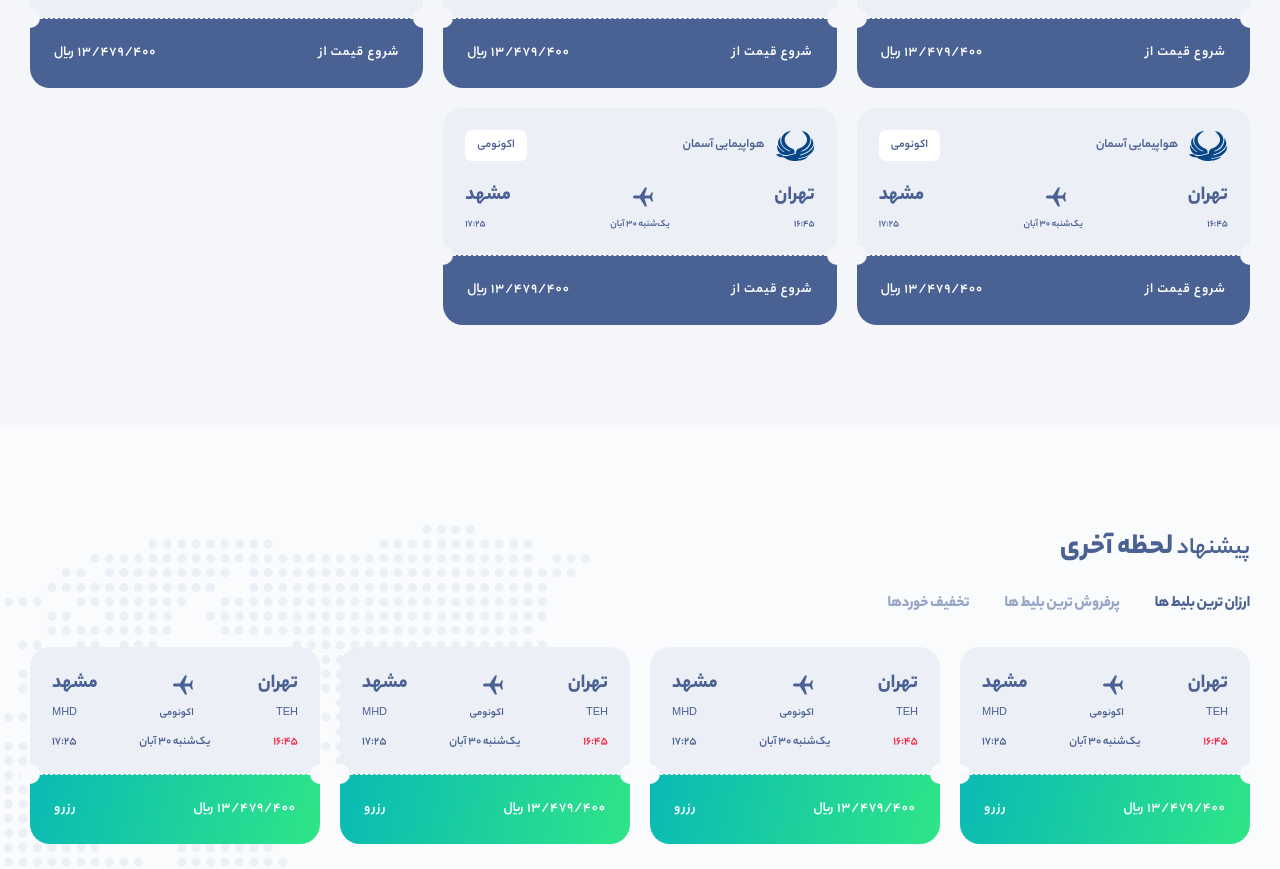
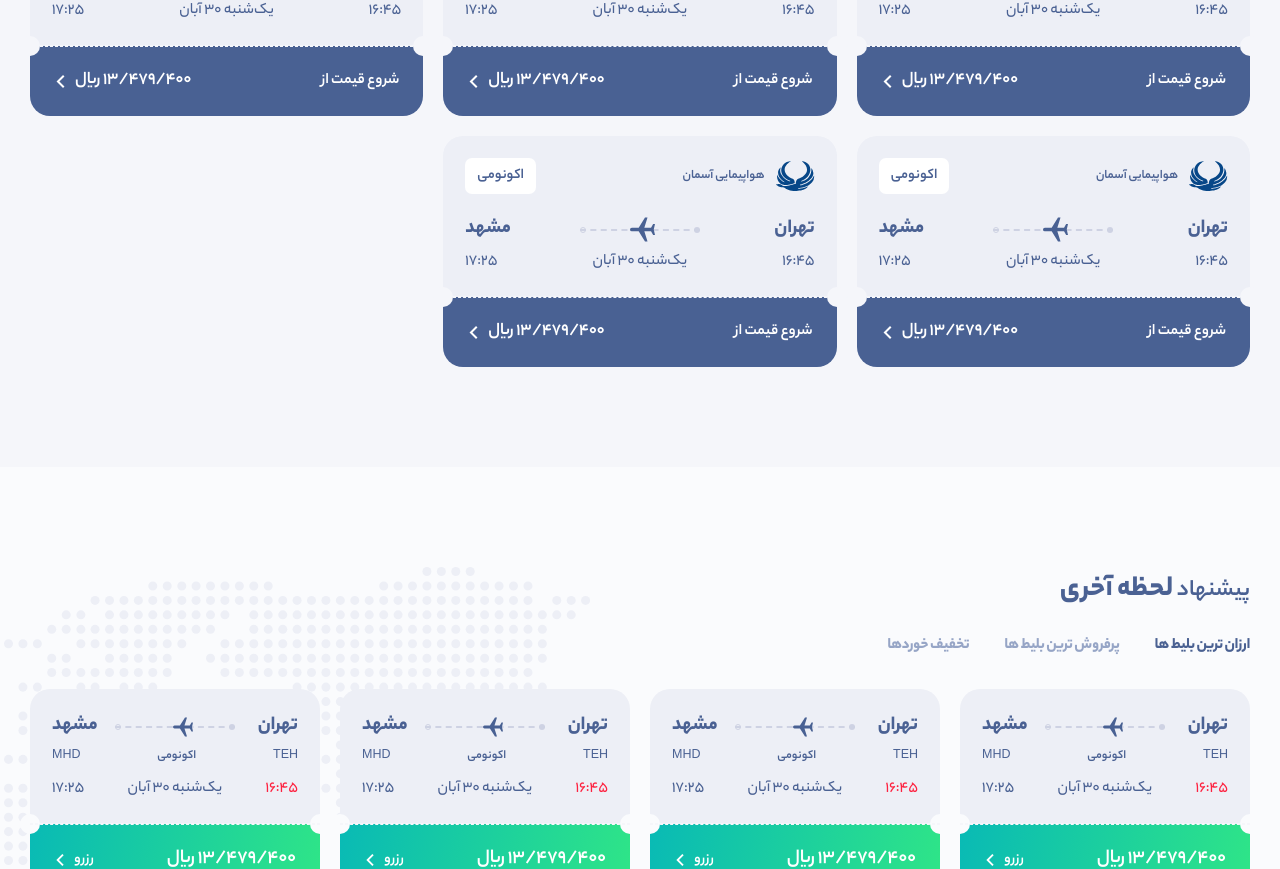
Before and after one commit to im-parsa/Papelo-Client, a React (Create React App) app: page / in a window 1280 px wide. Shown: the part 1895-2764 px from the top of the page. Built offline with nearby package versions, Linux system fonts and the light colour scheme.

Commit message:
feat(routes/home): Boxes, Header, Bugs

```diff
--- a/src/routes/home/home.component.tsx
+++ b/src/routes/home/home.component.tsx
@@ -176,6 +176,8 @@ const Home = () =>
 
         const passengersParent = [...document.querySelectorAll('#passengers_parent')];
         const originInputParent = [...document.querySelectorAll('#origin_input_parent')];
+        const selectMenu1Parent = [...document.querySelectorAll('#select_menu-1')];
+        const selectMenu2Parent = [...document.querySelectorAll('#select_menu-2')];
         const destinationInputParent = [...document.querySelectorAll('#destination_input_parent')];
 
         document.addEventListener('click', (event: any) =>
@@ -202,12 +204,22 @@ const Home = () =>
             }
             if (!passengersParent?.some((element) => element?.contains(event?.target)))
             {
-                // console.log(passengersParent)
-
                 const passengersDetails = document.querySelectorAll('.passengers');
 
                 setPassengers(false);
                 passengersDetails.forEach(f => f.removeAttribute('open'));
+            }
+            if (!selectMenu1Parent?.some((element) => element?.contains(event?.target)))
+            {
+                const selectMenu1Details = document.querySelectorAll('#select_menu-1 details');
+
+                selectMenu1Details.forEach(f => f.removeAttribute('open'));
+            }
+            if (!selectMenu2Parent?.some((element) => element?.contains(event?.target)))
+            {
+                const selectMenu1Details = document.querySelectorAll('#select_menu-2 details');
+
+                selectMenu1Details.forEach(f => f.removeAttribute('open'));
             }
         })
     }, [handleDetail, setPassengers, setPassengers]);
@@ -492,8 +504,8 @@ const Home = () =>
                                             خارجی
                                         </label>
                                     </p>
-                                    <div className='custom-select-menu'>
-                                        <details className='custom-select'>
+                                    <div className='custom-select-menu' id='select_menu-1'>
+                                        <details className='custom-select' id='select_menu-1'>
                                             <summary className='radios'>
                                                 <input type='radio' name='item1' id='item1' title='یک طرفه' onChange={(event: any) => { event.preventDefault() }} checked={true}/>
                                                 <input type='radio' name='item1' id='item2' title='رفت و برگشت' onChange={(event: any) => { event.preventDefault() }}/>
@@ -1215,7 +1227,7 @@ const Home = () =>
                             </div>
                             <div className={styles.homeHeaderImageContentList} data-activate={page ===  'train' ? 'true' : 'false'}>
                                 <div className={styles.homeHeaderImageContentItem}>
-                                    <div className='custom-select-menu'>
+                                    <div className='custom-select-menu' id='select_menu-1'>
                                         <details className='custom-select detail_2'>
                                             <summary className='radios'>
                                                 <input type='radio' name='item2' id='item3' title='دربست' onChange={(event: any) => event.preventDefault()} checked={true}/>
@@ -1235,7 +1247,7 @@ const Home = () =>
                                             </ul>
                                         </details>
                                     </div>
-                                    <div className='custom-select-menu'>
+                                    <div className='custom-select-menu' id='select_menu-2'>
                                         <details className='custom-select detail_1'>
                                             <summary className='radios'>
                                                 <input type='radio' name='item4' id='item9' title='یک طرفه' onChange={(event: any) => event.preventDefault()} checked={true}/>
@@ -1762,6 +1774,7 @@ const Home = () =>
 
                                 <div className={styles.homeFastSearchBoxesBoxMiddle}>
                                     <span>تهران</span>
+                                    <i />
                                     <Plane />
                                     <span>مشهد</span>
                                 </div>
@@ -1777,10 +1790,14 @@ const Home = () =>
                                 <hr />
                                 <div>
                                     <p>شروع قیمت از</p>
-                                    <span>13/479/400 ریال</span>
+                                    <span>
+                                        13/479/400 ریال
+                                        <Arrow2 />
+                                    </span>
                                 </div>
                             </Link>
                         </div>
+
                         <div>
                             <div className={styles.homeFastSearchBoxesBox}>
                                 <div className={styles.homeFastSearchBoxesBoxTop}>
@@ -1794,6 +1811,7 @@ const Home = () =>
 
                                 <div className={styles.homeFastSearchBoxesBoxMiddle}>
                                     <span>تهران</span>
+                                    <i />
                                     <Plane />
                                     <span>مشهد</span>
                                 </div>
@@ -1809,10 +1827,14 @@ const Home = () =>
                                 <hr />
                                 <div>
                                     <p>شروع قیمت از</p>
-                                    <span>13/479/400 ریال</span>
+                                    <span>
+                                        13/479/400 ریال
+                                        <Arrow2 />
+                                    </span>
                                 </div>
                             </Link>
                         </div>
+
                         <div>
                             <div className={styles.homeFastSearchBoxesBox}>
                                 <div className={styles.homeFastSearchBoxesBoxTop}>
@@ -1826,6 +1848,7 @@ const Home = () =>
 
                                 <div className={styles.homeFastSearchBoxesBoxMiddle}>
                                     <span>تهران</span>
+                                    <i />
                                     <Plane />
                                     <span>مشهد</span>
                                 </div>
@@ -1841,10 +1864,14 @@ const Home = () =>
                                 <hr />
                                 <div>
                                     <p>شروع قیمت از</p>
-                                    <span>13/479/400 ریال</span>
+                                    <span>
+                                        13/479/400 ریال
+                                        <Arrow2 />
+                                    </span>
                                 </div>
                             </Link>
                         </div>
+
                         <div>
                             <div className={styles.homeFastSearchBoxesBox}>
                                 <div className={styles.homeFastSearchBoxesBoxTop}>
@@ -1858,6 +1885,7 @@ const Home = () =>
 
                                 <div className={styles.homeFastSearchBoxesBoxMiddle}>
                                     <span>تهران</span>
+                                    <i />
                                     <Plane />
                                     <span>مشهد</span>
                                 </div>
@@ -1873,10 +1901,14 @@ const Home = () =>
                                 <hr />
                                 <div>
                                     <p>شروع قیمت از</p>
-                                    <span>13/479/400 ریال</span>
+                                    <span>
+                                        13/479/400 ریال
+                                        <Arrow2 />
+                                    </span>
                                 </div>
                             </Link>
                         </div>
+
                         <div>
                             <div className={styles.homeFastSearchBoxesBox}>
                                 <div className={styles.homeFastSearchBoxesBoxTop}>
@@ -1890,6 +1922,7 @@ const Home = () =>
 
                                 <div className={styles.homeFastSearchBoxesBoxMiddle}>
                                     <span>تهران</span>
+                                    <i />
                                     <Plane />
                                     <span>مشهد</span>
                                 </div>
@@ -1905,10 +1938,14 @@ const Home = () =>
                                 <hr />
                                 <div>
                                     <p>شروع قیمت از</p>
-                                    <span>13/479/400 ریال</span>
+                                    <span>
+                                        13/479/400 ریال
+                                        <Arrow2 />
+                                    </span>
                                 </div>
                             </Link>
                         </div>
+
                         <div>
                             <div className={styles.homeFastSearchBoxesBox}>
                                 <div className={styles.homeFastSearchBoxesBoxTop}>
@@ -1922,6 +1959,7 @@ const Home = () =>
 
                                 <div className={styles.homeFastSearchBoxesBoxMiddle}>
                                     <span>تهران</span>
+                                    <i />
                                     <Plane />
                                     <span>مشهد</span>
                                 </div>
@@ -1937,10 +1975,14 @@ const Home = () =>
                                 <hr />
                                 <div>
                                     <p>شروع قیمت از</p>
-                                    <span>13/479/400 ریال</span>
+                                    <span>
+                                        13/479/400 ریال
+                                        <Arrow2 />
+                                    </span>
                                 </div>
                             </Link>
                         </div>
+
                         <div>
                             <div className={styles.homeFastSearchBoxesBox}>
                                 <div className={styles.homeFastSearchBoxesBoxTop}>
@@ -1954,6 +1996,7 @@ const Home = () =>
 
                                 <div className={styles.homeFastSearchBoxesBoxMiddle}>
                                     <span>تهران</span>
+                                    <i />
                                     <Plane />
                                     <span>مشهد</span>
                                 </div>
@@ -1969,10 +2012,14 @@ const Home = () =>
                                 <hr />
                                 <div>
                                     <p>شروع قیمت از</p>
-                                    <span>13/479/400 ریال</span>
+                                    <span>
+                                        13/479/400 ریال
+                                        <Arrow2 />
+                                    </span>
                                 </div>
                             </Link>
                         </div>
+
                         <div>
                             <div className={styles.homeFastSearchBoxesBox}>
                                 <div className={styles.homeFastSearchBoxesBoxTop}>
@@ -1986,6 +2033,7 @@ const Home = () =>
 
                                 <div className={styles.homeFastSearchBoxesBoxMiddle}>
                                     <span>تهران</span>
+                                    <i />
                                     <Plane />
                                     <span>مشهد</span>
                                 </div>
@@ -2001,7 +2049,10 @@ const Home = () =>
                                 <hr />
                                 <div>
                                     <p>شروع قیمت از</p>
-                                    <span>13/479/400 ریال</span>
+                                    <span>
+                                        13/479/400 ریال
+                                        <Arrow2 />
+                                    </span>
                                 </div>
                             </Link>
                         </div>
@@ -2024,6 +2075,7 @@ const Home = () =>
                             <div className={styles.homeProposalBoxesBox}>
                                 <div className={styles.homeProposalBoxesBoxTop}>
                                     <p>تهران</p>
+                                    <i />
                                     <Plane />
                                     <p>مشهد</p>
                                 </div>
@@ -2044,14 +2096,19 @@ const Home = () =>
                                 <hr />
                                 <div>
                                     <span>13/479/400 ریال</span>
-                                    <p>رزرو</p>
+                                    <p>
+                                        رزرو
+                                        <Arrow2 />
+                                    </p>
                                 </div>
                             </Link>
                         </div>
+
                         <div>
                             <div className={styles.homeProposalBoxesBox}>
                                 <div className={styles.homeProposalBoxesBoxTop}>
                                     <p>تهران</p>
+                                    <i />
                                     <Plane />
                                     <p>مشهد</p>
                                 </div>
@@ -2072,14 +2129,19 @@ const Home = () =>
                                 <hr />
                                 <div>
                                     <span>13/479/400 ریال</span>
-                                    <p>رزرو</p>
+                                    <p>
+                                        رزرو
+                                        <Arrow2 />
+                                    </p>
                                 </div>
                             </Link>
                         </div>
+
                         <div>
                             <div className={styles.homeProposalBoxesBox}>
                                 <div className={styles.homeProposalBoxesBoxTop}>
                                     <p>تهران</p>
+                                    <i />
                                     <Plane />
                                     <p>مشهد</p>
                                 </div>
@@ -2100,14 +2162,19 @@ const Home = () =>
                                 <hr />
                                 <div>
                                     <span>13/479/400 ریال</span>
-                                    <p>رزرو</p>
+                                    <p>
+                                        رزرو
+                                        <Arrow2 />
+                                    </p>
                                 </div>
                             </Link>
                         </div>
+
                         <div>
                             <div className={styles.homeProposalBoxesBox}>
                                 <div className={styles.homeProposalBoxesBoxTop}>
                                     <p>تهران</p>
+                                    <i />
                                     <Plane />
                                     <p>مشهد</p>
                                 </div>
@@ -2128,7 +2195,10 @@ const Home = () =>
                                 <hr />
                                 <div>
                                     <span>13/479/400 ریال</span>
-                                    <p>رزرو</p>
+                                    <p>
+                                        رزرو
+                                        <Arrow2 />
+                                    </p>
                                 </div>
                             </Link>
                         </div>
--- a/src/routes/home/home.module.scss
+++ b/src/routes/home/home.module.scss
@@ -158,6 +158,7 @@
 
                         span
                         {
+                            font-weight: 1000;
                             font-size: 1.3rem;
                         }
                     }
@@ -167,7 +168,8 @@
                         background: white;
                         padding: 0.6rem 1.2rem;
                         border-radius: 0.7rem;
-                        font-size: 1.2rem;
+                        font-size: 1.5rem;
+                        font-weight: 1000;
                     }
                 }
 
@@ -177,18 +179,62 @@
                     align-items: center;
                     justify-content: space-between;
 
+                    position: relative;
+
                     margin-top: 2rem;
 
+                    i
+                    {
+                        position: absolute;
+                        left: 50%;
+                        transform: translate(-50%, 0);
+
+                        width: 12rem;
+                        border-bottom: 2px dashed #CED2E3;
+
+                        &:before
+                        {
+                            content: '';
+
+                            position: absolute;
+                            right: 0;
+                            top: -.2rem;
+
+                            border-radius: 1rem;
+                            width: .6rem;
+                            height: .6rem;
+                            background: #CED2E3;
+                        }
+
+                        &:after
+                        {
+                            content: '';
+
+                            position: absolute;
+                            left: 0;
+                            top: -.2rem;
+
+                            border-radius: 1rem;
+                            width: .6rem;
+                            height: .6rem;
+                            border: .15rem solid #CED2E3;
+                        }
+                    }
+
                     span
                     {
+                        position: relative;
+
                         font-size: 2rem;
                         font-family: 'YekanBakhBold', sans-serif;
                     }
 
                     svg
                     {
-                        width: 2rem;
-                        height: 2rem;
+                        position: relative;
+
+                        width: 2.5rem;
+                        height: 2.5rem;
                     }
                 }
 
@@ -197,7 +243,14 @@
                     display: flex;
                     align-items: center;
                     justify-content: space-between;
+
                     margin-top: 0.5rem;
+
+                    & > span
+                    {
+                        font-family: YekanBakhMedium, serif;
+                        font-size: 1.6rem;
+                    }
                 }
             }
 
@@ -222,13 +275,28 @@
 
                     position: relative;
 
-                    padding: 2.4rem;
+                    padding: 2.1rem 2.4rem;
                     width: 100%;
                     height: 100%;
                     color: #FFFFFF;
                     font-family: 'YekanBakhBold', sans-serif;
-                    font-size: 1.4rem;
-                    letter-spacing: 1px;
+                    font-size: 1.6rem;
+
+                    & > span
+                    {
+                        display: flex;
+                        align-items: center;
+                        justify-content: center;
+                        gap: .8rem;
+
+                        font-size: 1.8rem;
+
+                        & > svg
+                        {
+                            width: 1.3rem;
+                            height: 1.3rem;
+                        }
+                    }
                 }
 
                 & > i
@@ -344,6 +412,8 @@
                 border-radius: 2rem 2rem 0 0;
                 padding: 2.2rem;
 
+                position: relative;
+
                 &Top,
                 &Middle,
                 &Bottom
@@ -355,8 +425,48 @@
 
                 &Top
                 {
+                    i
+                    {
+                        position: absolute;
+                        left: 50%;
+                        transform: translate(-50%, 0);
+
+                        width: 12rem;
+                        border-bottom: 2px dashed #CED2E3;
+
+                        &:before
+                        {
+                            content: '';
+
+                            position: absolute;
+                            right: 0;
+                            top: -.2rem;
+
+                            border-radius: 1rem;
+                            width: .6rem;
+                            height: .6rem;
+                            background: #CED2E3;
+                        }
+
+                        &:after
+                        {
+                            content: '';
+
+                            position: absolute;
+                            left: 0;
+                            top: -.2rem;
+
+                            border-radius: 1rem;
+                            width: .6rem;
+                            height: .6rem;
+                            border: .15rem solid #CED2E3;
+                        }
+                    }
+
                     svg
                     {
+                        position: relative;
+
                         width: 2rem;
                         height: 2rem;
                         margin-left: 1rem;
@@ -373,14 +483,18 @@
                 &Middle
                 {
                     margin-top: 0.5rem;
-                    font-size: 1.1rem;
+                    font-size: 1.25rem;
                 }
 
                 &Bottom
                 {
                     margin-top: 1rem;
 
-                    font-size: 1.2rem;
+                    & > span
+                    {
+                        font-family: YekanBakhMedium, serif;
+                        font-size: 1.6rem;
+                    }
 
                     & span:nth-child(1)
                     {
@@ -409,13 +523,31 @@
 
                     position: relative;
 
-                    padding: 2.4rem;
+                    padding: 2rem 2.4rem;
                     width: 100%;
                     height: 100%;
                     color: #FFFFFF;
                     font-family: 'YekanBakhBold', sans-serif;
-                    font-size: 1.4rem;
-                    letter-spacing: 1px;
+                    font-size: 1.5rem;
+
+                    & > span
+                    {
+                        font-size: 2rem;
+                    }
+
+                    & > p
+                    {
+                        display: flex;
+                        align-items: center;
+                        justify-content: center;
+                        gap: .8rem;
+
+                        & > svg
+                        {
+                            width: 1.2rem;
+                            height: 1.2rem;
+                        }
+                    }
                 }
 
                 & > i
```
